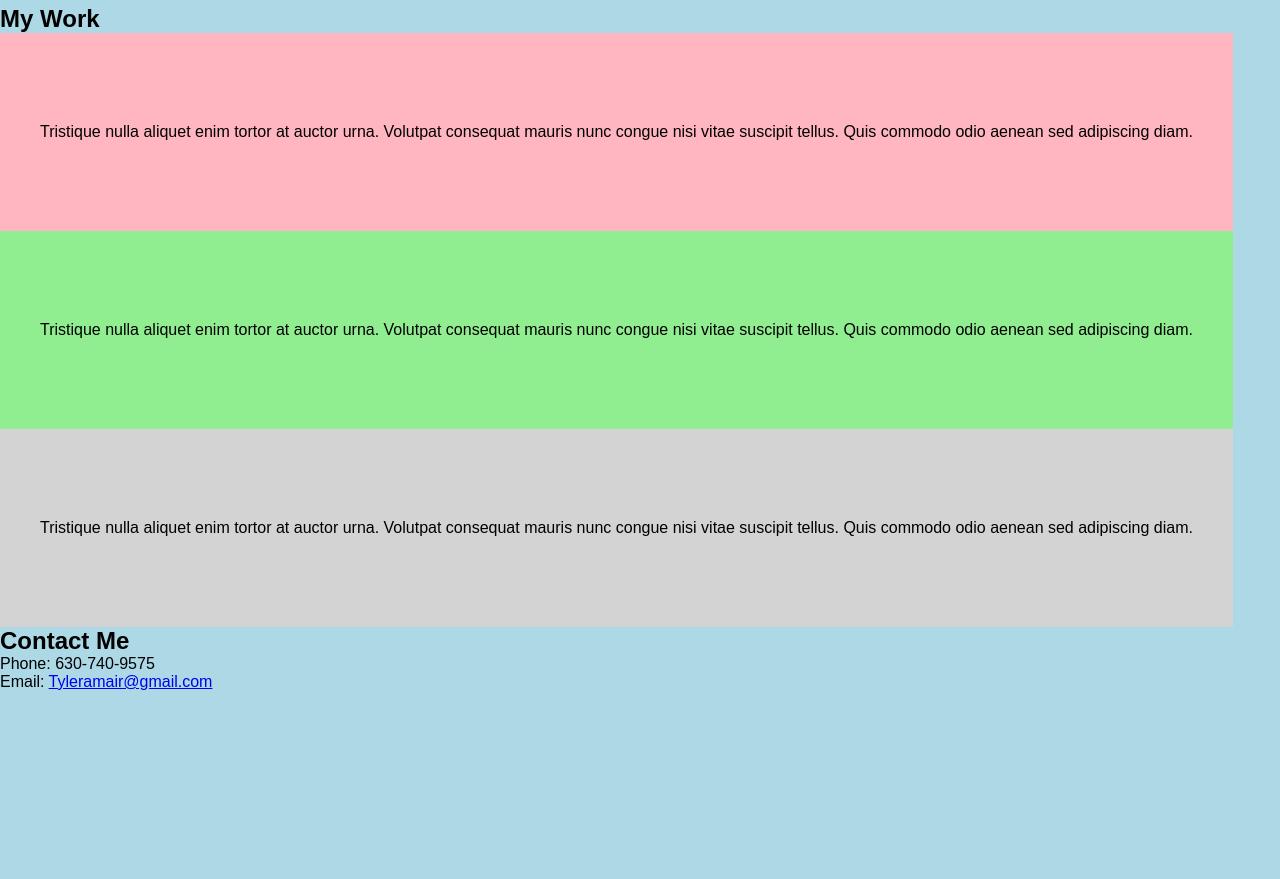
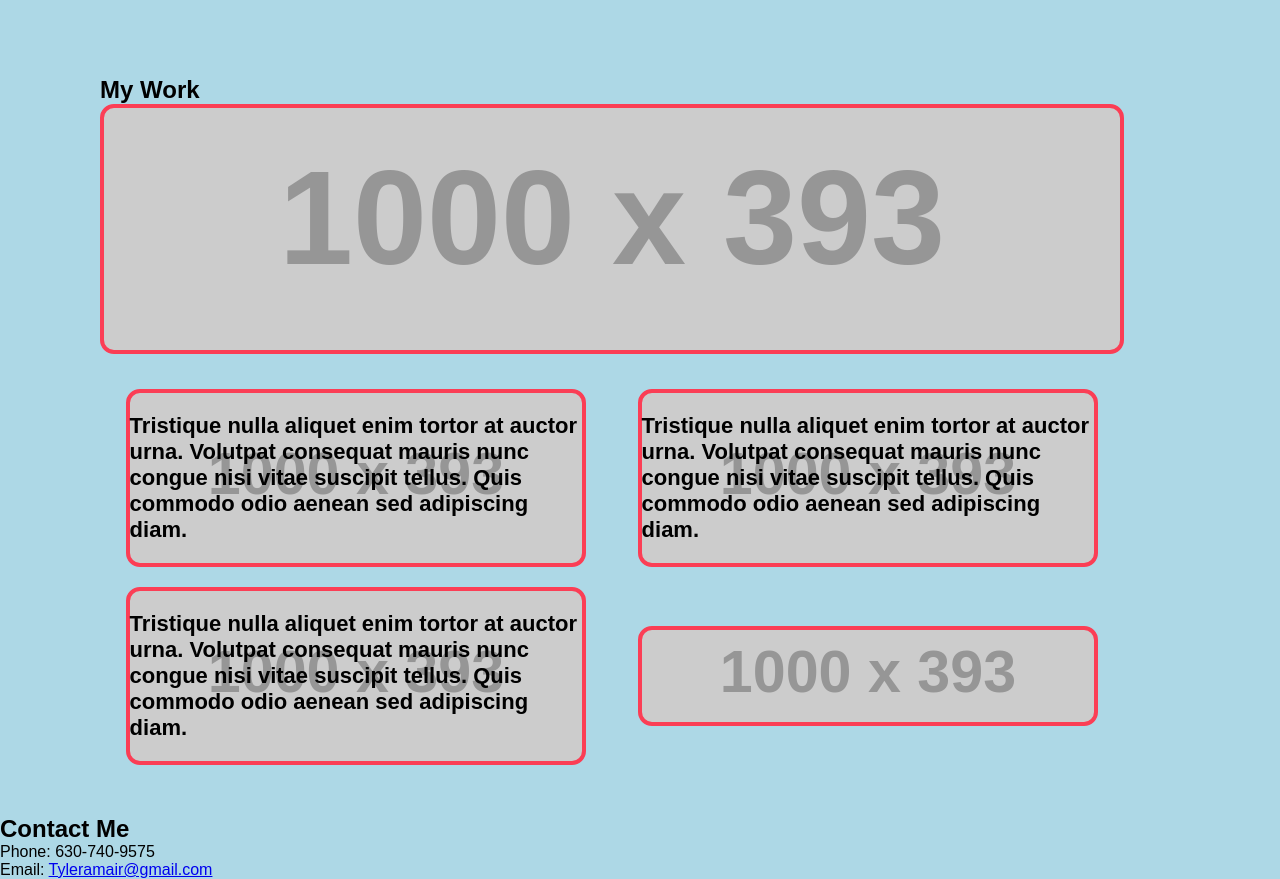
Before and after one commit to tmair1012/02-Challenge-2, a plain HTML site: page index.html in a window 1280 px wide. Shown: the part 1449-2328 px from the top of the page. Before the commit the page ends 2140 px from the top, so only its background shows below. Drawn offline with Linux system fonts and the light colour scheme; placeholder pictures from the web are drawn by us.

Commit message:
fixed flexbox positioning

```diff
--- a/assets/css/style.css
+++ b/assets/css/style.css
@@ -22,7 +22,7 @@ body {
     font-stretch: expanded;
     font-size: 55px;
     Color: rgb(145, 212, 243);
-    Font: Marker Felt;
+    Font: 'Marker Felt';
     position:absolute;
     top: 100px;
     left: 21%;
@@ -36,48 +36,124 @@ body {
     display:inline;
     text-decoration: none;
 }
+.aboutme{
+    box-sizing: border-box;
+    background-color: rgb(32, 99, 224);
+    width: 95%;
+    height: 500px;
+    display:table;
+    margin: 25px auto auto auto;
+    border:groove;
 
+}
 .aboutme h1{
     text-align: center;
+
 }
-
 .mybio{
-float: left;
-display:inline;
 background-color:lightseagreen;
-width: 50%;
-margin: 20px 20px 20px 20px;
+margin: 10px 20px 20px 20px;
 border-style:ridge;
 border-color:black;
+text-align:center;
+position: absolute;
+box-sizing:border-box;
+width:50%;
 }
 .aboutme img{
-    display:inline;
 width:300px;
 height:300px;
 float:right;
+}
+.Resumesection{
+background-color:lightseagreen;
+margin: 10px 20px 20px 20px;
+border-style:ridge;
+border-color:black;
+text-align:center;
+box-sizing:border-box;
+width:50%;
+float:right;
+}
+.Mywork{
+    width: 80%;
+    margin: 100px 50px 50px 100px;
+}
+.flexall{
+    display:flex;
+    flex-wrap: wrap;
+    row-gap: 20px;
+    justify-content: space-around;
+}
+.surfreport{
+    width: 100%;
+    border-radius: 14px;
+    border: 4px solid #fb3e55;
+    background-color: #393b4f;
+    font-size: 22px;
+    font-weight: bold;
+    margin-bottom: 15px;
+    background-image: url(https://via.placeholder.com/1000/393b4f/fb3e55?text=Placeholder);
+    background-size: cover;
+    background-position: center;
+    padding: 20px 0;
+    min-height: 250px;
 
 }
-#My-Work{
-    display:flex;
-    flex-wrap: wrap;
-    justify-content: space-between;
-    width: 100%;
-}
-.Mywork h1{
-    Text-align:center;
-}
+
 .Runbuddy{
-    background-color:lightpink;
-    padding:90px 40px;
-
+    width: 45%;
+    border-radius: 14px;
+    margin:auto;
+    border: 4px solid #fb3e55;
+    background-color: #393b4f;
+    font-size: 22px;
+    font-weight: bold;
+    background-image: url(https://via.placeholder.com/1000/393b4f/fb3e55?text=Placeholder);
+    background-size: cover;
+    background-position: center;
+    padding: 20px 0;
+    min-height: 100px;
 }
 .Robotgladiators{
-
-    background-color:lightgreen;
-    padding:90px 40px;
+    width: 45%;
+    border-radius: 14px;
+    margin:auto;
+    border: 4px solid #fb3e55;
+    background-color: #393b4f;
+    font-size: 22px;
+    font-weight: bold;
+    background-image: url(https://via.placeholder.com/1000/393b4f/fb3e55?text=Placeholder);
+    background-size: cover;
+    background-position: center;
+    padding: 20px 0;
+    min-height: 100px;
 }
 .Horiseon{
-
-    background-color:lightgray;
-    padding:90px 40px;
+    width: 45%;
+    border-radius: 14px;
+    margin:auto;
+    border: 4px solid #fb3e55;
+    background-color: #393b4f;
+    font-size: 22px;
+    font-weight: bold;
+    background-image: url(https://via.placeholder.com/1000/393b4f/fb3e55?text=Placeholder);
+    background-size: cover;
+    background-position: center;
+    padding: 20px 0;
+    min-height: 100px;
 }
+.project{
+    width: 45%;
+    border-radius: 14px;
+    margin:auto;
+    border: 4px solid #fb3e55;
+    background-color: #393b4f;
+    font-size: 22px;
+    font-weight: bold;
+    background-image: url(https://via.placeholder.com/1000/393b4f/fb3e55?text=Placeholder);
+    background-size: cover;
+    background-position: center;
+    padding: 20px 0;
+    min-height: 100px;
+}
--- a/index.html
+++ b/index.html
@@ -20,10 +20,10 @@
             </ul>
         </nav>
     </section>
-    <section id="about-me" class="aboutme">
+    <section id="about-me" class="me">
+        <article class="aboutme">
             <h1>About Me</h1>
-        <article class="aboutme">
-            <div class=mybio>
+            <div class="mybio">
                 <p>
                     Lorem ipsum dolor sit amet, consectetur adipiscing elit, sed do eiusmod tempor incididunt ut labore
                     et
@@ -42,29 +42,41 @@
                 <img src="assets/css/images/Moxie_placeholder.jpg"
                     alt="moxie placeholder until I take professional picture!" />
             </div>
-
-        </article>
-        <article class="Resume">
             <div class="Resumesection">
                 <p>Click here to see my Resume!</p>
             </div>
+
         </article>
+
+
     </section>
     <section id="My-Work" class="Mywork">
         <h1>My Work</h1>
-        <article class=Runbuddy>
-            <p>Tristique nulla aliquet enim tortor at auctor urna. Volutpat consequat mauris nunc congue nisi vitae
+        <div class=flexall>
+            <div class=surfreport>
+
+            </div>
+
+                <div class="Runbuddy">
+                    <p>Tristique nulla aliquet enim tortor at auctor urna. Volutpat consequat mauris nunc congue nisi
+                        vitae
                         suscipit tellus. Quis commodo odio aenean sed adipiscing diam.</p>
-        </article>
-        <article class=Robotgladiators>
-            <p>Tristique nulla aliquet enim tortor at auctor urna. Volutpat consequat mauris nunc congue nisi vitae
+                </div>
+                <div class="Robotgladiators">
+                    <p>Tristique nulla aliquet enim tortor at auctor urna. Volutpat consequat mauris nunc congue nisi
+                        vitae
                         suscipit tellus. Quis commodo odio aenean sed adipiscing diam.</p>
-        </article>
-        <article class=Horiseon>
-            <p>Tristique nulla aliquet enim tortor at auctor urna. Volutpat consequat mauris nunc congue nisi vitae
+                </div>
+                <div class="Horiseon">
+                    <p>Tristique nulla aliquet enim tortor at auctor urna. Volutpat consequat mauris nunc congue nisi
+                        vitae
                         suscipit tellus. Quis commodo odio aenean sed adipiscing diam.</p>
-        </article>
+                </div>
+                <div class="project">
 
+                </div>
+
+        </div>
     </section>
     <section id="Contact-Me" class="Contactme">
         <h1>Contact Me</h1>
```
Lines whose indentation alone changed are shown as unchanged.
